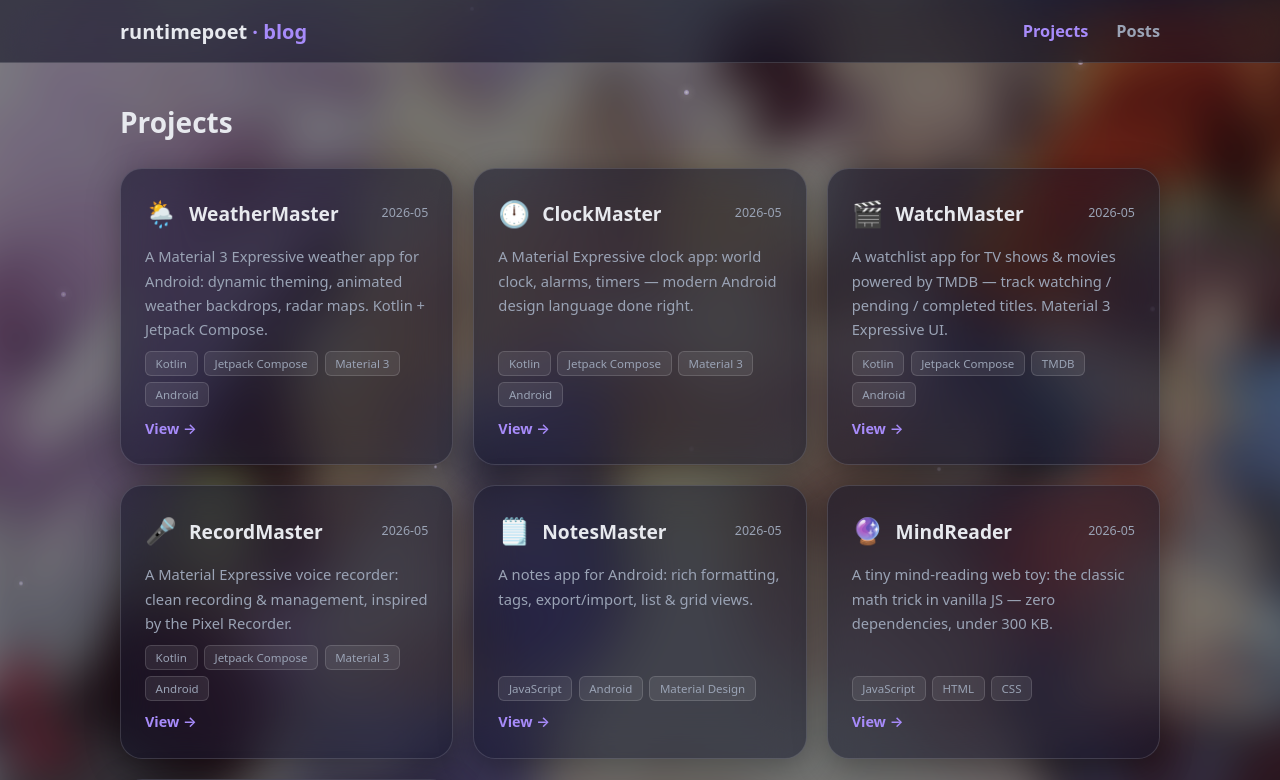
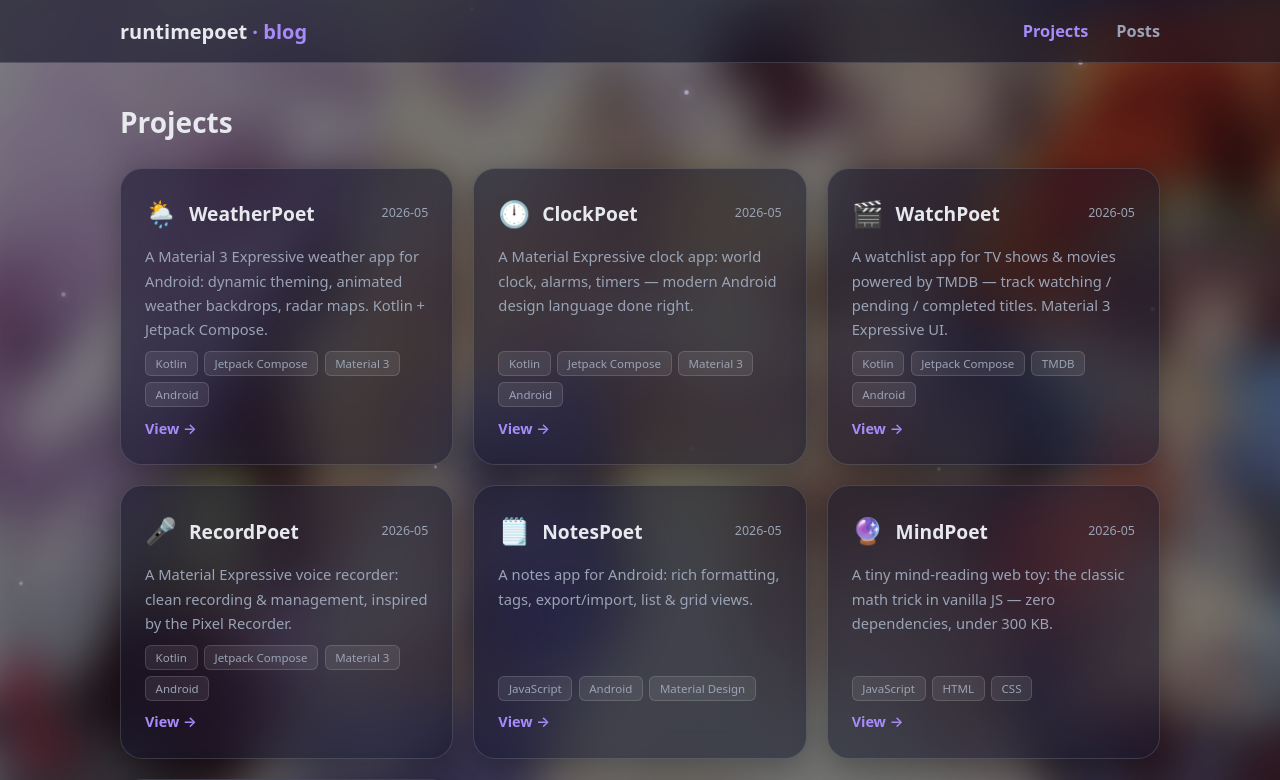
Before and after one commit to runtimepoet/blog, a Vue app in the folder frontend/: page /projects in a window 1280 px wide. Shown: the top 780 px of the page. Built offline with nearby package versions, Linux system fonts and the light colour scheme; no server answers.

Commit message:
Follow repo renames: *Master -> *Poet

```diff
--- a/frontend/src/pages/Projects.vue
+++ b/frontend/src/pages/Projects.vue
@@ -15,56 +15,56 @@ interface Project {
 const projects: Project[] = [
   {
     emoji: '🌦️',
-    name: 'WeatherMaster',
+    name: 'WeatherPoet',
     zh: 'Material 3 Expressive 风格的 Android 天气应用：动态主题、动画天气背景、雷达图，Kotlin + Jetpack Compose。',
     en: 'A Material 3 Expressive weather app for Android: dynamic theming, animated weather backdrops, radar maps. Kotlin + Jetpack Compose.',
     tech: ['Kotlin', 'Jetpack Compose', 'Material 3', 'Android'],
-    url: 'https://github.com/runtimepoet/WeatherMaster',
+    url: 'https://github.com/runtimepoet/WeatherPoet',
     date: '2026-05',
   },
   {
     emoji: '🕛',
-    name: 'ClockMaster',
+    name: 'ClockPoet',
     zh: 'Material Expressive 时钟应用：世界时钟、闹钟、计时器，像素级还原现代 Android 设计语言。',
     en: 'A Material Expressive clock app: world clock, alarms, timers — modern Android design language done right.',
     tech: ['Kotlin', 'Jetpack Compose', 'Material 3', 'Android'],
-    url: 'https://github.com/runtimepoet/ClockMaster',
+    url: 'https://github.com/runtimepoet/ClockPoet',
     date: '2026-05',
   },
   {
     emoji: '🎬',
-    name: 'WatchMaster',
+    name: 'WatchPoet',
     zh: '追剧清单应用：TMDB 数据源，追踪在看 / 待看 / 已看完的剧和电影，Material 3 Expressive UI。',
     en: 'A watchlist app for TV shows & movies powered by TMDB — track watching / pending / completed titles. Material 3 Expressive UI.',
     tech: ['Kotlin', 'Jetpack Compose', 'TMDB', 'Android'],
-    url: 'https://github.com/runtimepoet/WatchMaster',
+    url: 'https://github.com/runtimepoet/WatchPoet',
     date: '2026-05',
   },
   {
     emoji: '🎤',
-    name: 'RecordMaster',
+    name: 'RecordPoet',
     zh: 'Material Expressive 录音应用：干净的录音与管理体验，灵感来自 Pixel Recorder。',
     en: 'A Material Expressive voice recorder: clean recording & management, inspired by the Pixel Recorder.',
     tech: ['Kotlin', 'Jetpack Compose', 'Material 3', 'Android'],
-    url: 'https://github.com/runtimepoet/RecordMaster',
+    url: 'https://github.com/runtimepoet/RecordPoet',
     date: '2026-05',
   },
   {
     emoji: '🗒️',
-    name: 'NotesMaster',
+    name: 'NotesPoet',
     zh: 'Android 笔记应用：富文本格式、标签、导出导入、列表/网格视图切换。',
     en: 'A notes app for Android: rich formatting, tags, export/import, list & grid views.',
     tech: ['JavaScript', 'Android', 'Material Design'],
-    url: 'https://github.com/runtimepoet/NotesMaster',
+    url: 'https://github.com/runtimepoet/NotesPoet',
     date: '2026-05',
   },
   {
     emoji: '🔮',
-    name: 'MindReader',
+    name: 'MindPoet',
     zh: '读心术小网页：经典数学把戏的纯前端实现，零依赖，300KB 不到。',
     en: 'A tiny mind-reading web toy: the classic math trick in vanilla JS — zero dependencies, under 300 KB.',
     tech: ['JavaScript', 'HTML', 'CSS'],
-    url: 'https://github.com/runtimepoet/MindReader',
+    url: 'https://github.com/runtimepoet/MindPoet',
     date: '2026-05',
   },
   {
```
Also changed, not shown: 1 other file (tests, documents, lock files or other folders).
